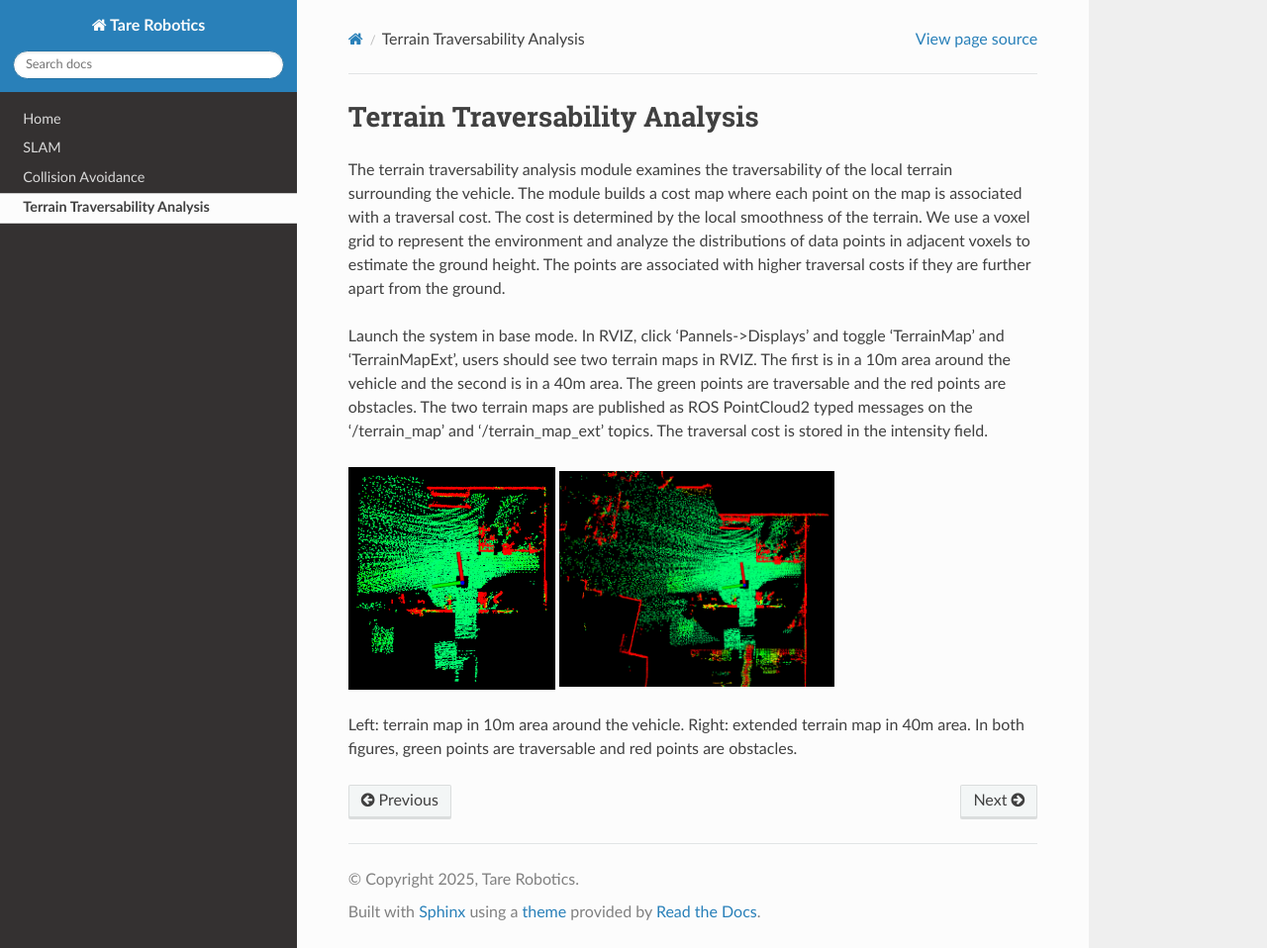
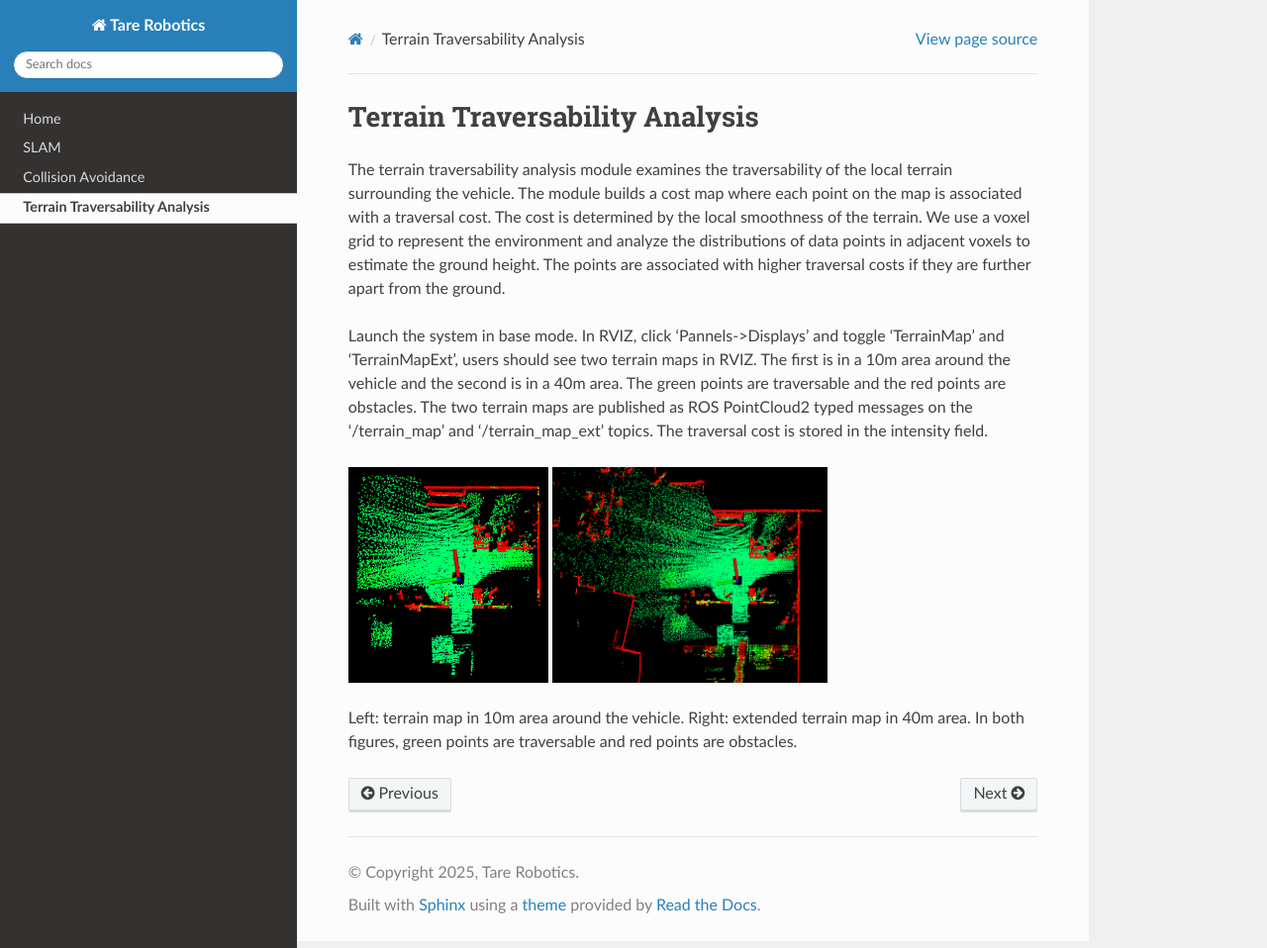
Before and after one commit to caochao39/tarerobotics, a Sphinx documentation site: the page built from docs/source/terrain_traversability_analysis.rst, in a window 1280 px wide and 958 px high. Shown: the whole window at 99% size. Built offline with Sphinx 7.4.7 and the Read the Docs theme 3.1.0, drawn with Linux system fonts in a browser that asks for light colours.

Commit message:
update image

```diff
--- a/docs/source/terrain_traversability_analysis.rst
+++ b/docs/source/terrain_traversability_analysis.rst
@@ -8,7 +8,7 @@ Launch the system in base mode. In RVIZ, click ‘Pannels->Displays’ and toggl
 |pic1| |pic2|
 
 .. |pic1| image:: images/image1.png
-   :width: 30%
+   :width: 29%
 
 .. |pic2| image:: images/image13.png
    :width: 40%
```
